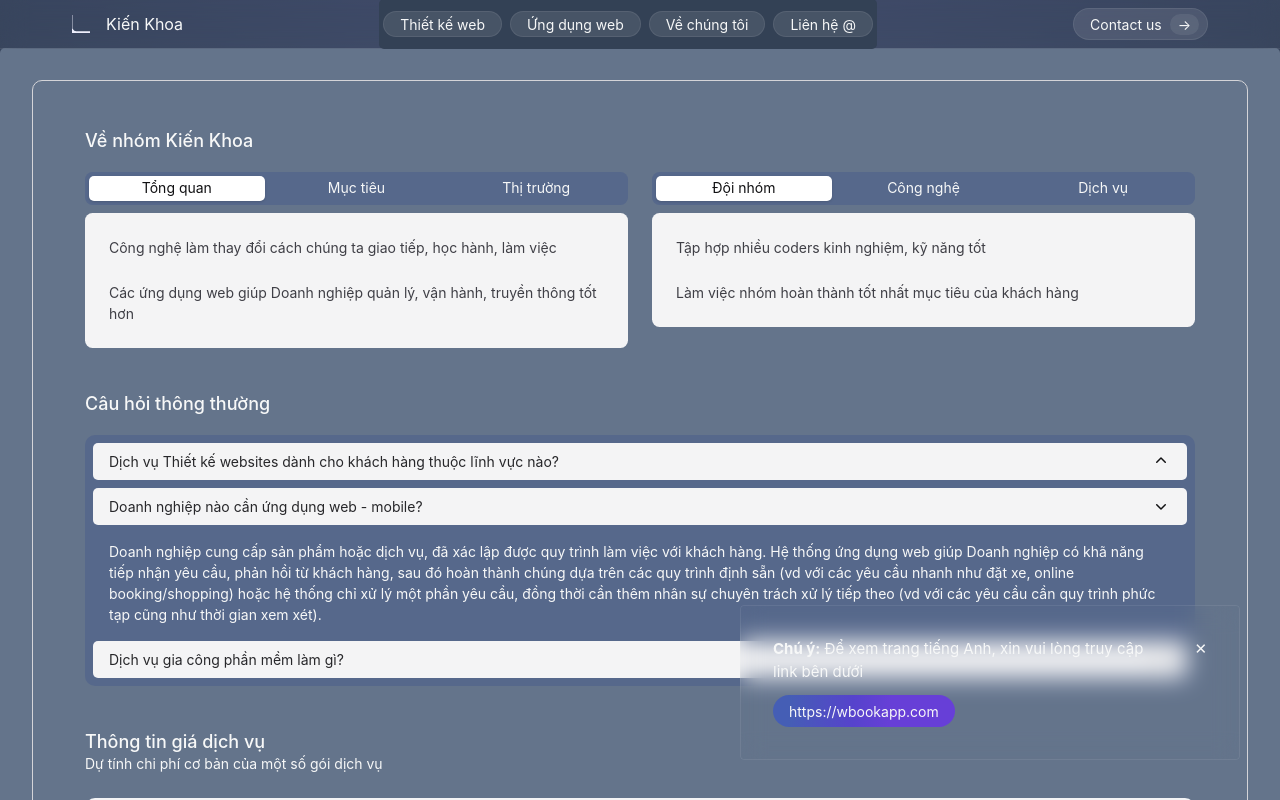
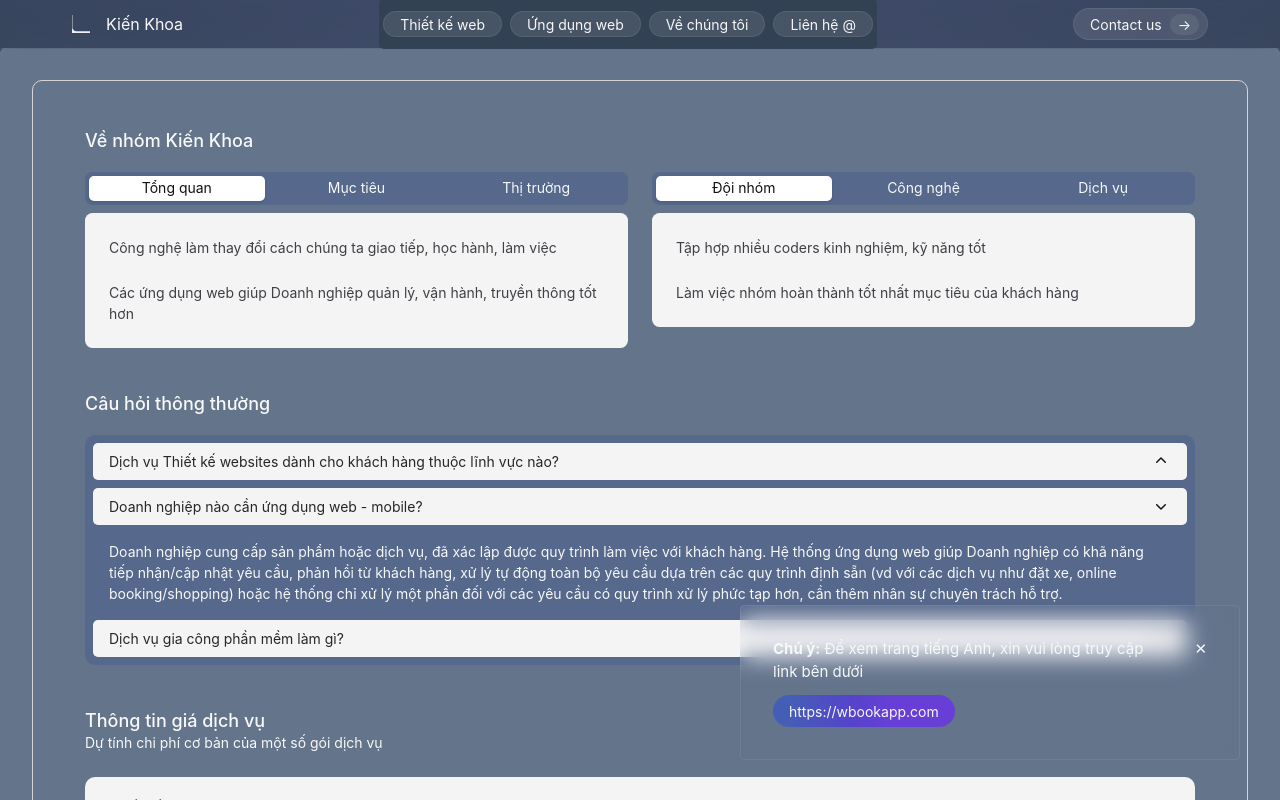
Before and after one commit to anlett10/kienkhoa-1, a Next.js app: page /about in a window 1280 px wide. Both pictures are taken after a click on the button "Doanh nghiệp nào cần ứng dụng web - mobile?". Shown: the top 800 px of the page. Built offline with nearby package versions, Linux system fonts and the light colour scheme.

Commit message:
edit content, opacity

```diff
--- a/app/about/Disclosure.tsx
+++ b/app/about/Disclosure.tsx
@@ -44,12 +44,11 @@
               <Disclosure.Panel className="px-4 pt-4 pb-2 text-sm">
                 Doanh nghiệp cung cấp sản phẩm hoặc dịch vụ, đã xác lập được quy
                 trình làm việc với khách hàng. Hệ thống ứng dụng web giúp Doanh
-                nghiệp có khã năng tiếp nhận yêu cầu, phản hồi từ khách hàng,
-                sau đó hoàn thành chúng dựa trên các quy trình định sẵn (vd với
-                các yêu cầu nhanh như đặt xe, online booking/shopping) hoặc hệ
-                thống chỉ xử lý một phần yêu cầu, đồng thời cần thêm nhân sự
-                chuyên trách xử lý tiếp theo (vd với các yêu cầu cần quy trình
-                phức tạp cũng như thời gian xem xét).
+                nghiệp có khã năng tiếp nhận/cập nhật yêu cầu, phản hồi từ khách hàng,
+                xử lý tự động toàn bộ yêu cầu dựa trên các quy trình định sẵn (vd với
+                các dịch vụ như đặt xe, online booking/shopping) hoặc hệ
+                thống chỉ xử lý một phần đối với các yêu cầu có quy trình xử lý
+                phức tạp hơn, cần thêm nhân sự chuyên trách hỗ trợ.
               </Disclosure.Panel>
             </>
           )}
--- a/components/button.tsx
+++ b/components/button.tsx
@@ -17,7 +17,7 @@
         "[&_.icon-wrapper]:ml-2",
       ],
       secondary: [
-        "text-off-white bg-white bg-opacity-10 border border-transparent-white backdrop-filter-[12px] hover:bg-opacity-20 transition-colors ease-in",
+        "text-off-white bg-white bg-opacity-10 border border-transparent-white backdrop-filter-[12px] hover:bg-opacity-30 transition-colors ease-in",
         "[&_.icon-wrapper]:bg-transparent-white [&_.icon-wrapper]:rounded-full [&_.icon-wrapper]:px-2 [&_.icon-wrapper]:ml-2 [&_.icon-wrapper]:-mr-2",
       ],
     },
```
